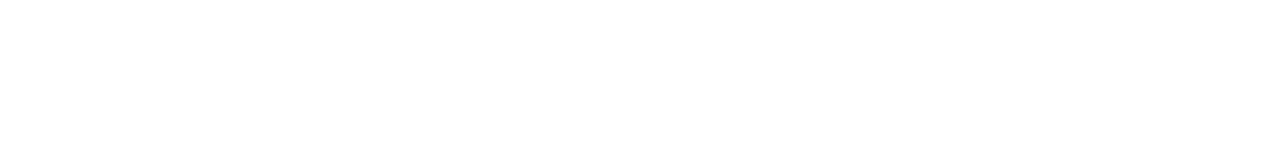
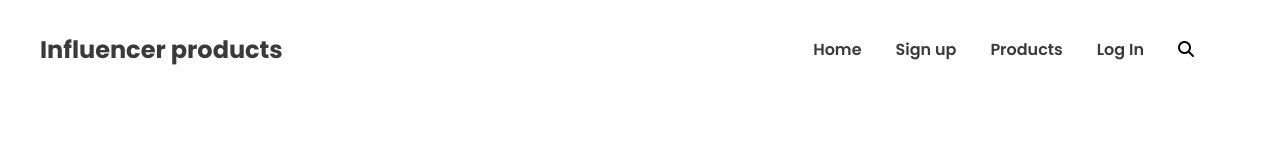
Before and after one commit to kmwalid1/influencer-gear-website, a plain HTML site: page index.html in a window 1280 px wide. Drawn offline with Linux system fonts and the light colour scheme.

Commit message:
nav bar completed

```diff
--- a/index.html
+++ b/index.html
@@ -4,8 +4,26 @@
       <meta charset="UTF-8">
       <meta name="viewport" content="width=device-width, initial-scale=1.0">
       <title>Influencer Website</title>
+      <link rel="stylesheet" href="styles/styles.css">
+
+      <link rel="stylesheet" href="https://cdnjs.cloudflare.com/ajax/libs/font-awesome/6.5.1/css/all.min.css">
+
+
 </head>
-<body>
+<body class="poppins">
+      <header class="container">
+            <nav class="nav-container display-flex">
+                  <h3 class="nav-title">Influencer products</h3>
 
+                  <ul class="nav-links display-flex">
+                        <li class="nav-list"><a class="nav-items" href="">Home</a></li>
+                        <li class="nav-list"><a class="nav-items" href="">Sign up</a></li>
+                        <li class="nav-list"><a class="nav-items" href="">Products</a></li>
+                        <li class="nav-list"><a class="nav-items" href="">Log In</a></li>
+                        <li class="nav-list"><i class="fa-solid fa-magnifying-glass"></i></li>
+                        <li class="nav-list"><i class="fa-light fa-cart-shopping"></i></li>
+                  </ul>
+            </nav>
+      </header>
 </body>
 </html>
--- /dev/null
+++ b/styles/styles.css
@@ -0,0 +1,50 @@
+@import url('https://fonts.googleapis.com/css2?family=Poppins:ital,wght@0,100;0,200;0,300;0,400;0,500;0,600;0,700;0,800;0,900;1,100;1,200;1,300;1,400;1,500;1,600;1,700;1,800;1,900&display=swap');
+
+/* font styles */
+
+.poppins {
+      font-family: "Poppins", sans-serif;
+      /* font-weight: 100; */
+      font-style: normal;
+    }
+
+    /* shared styles */
+
+.container {
+max-width: 1200px;
+margin: 0 auto;
+}
+
+.display-flex {
+      display: flex;
+}
+
+    /* nav styles */
+
+.nav-container{
+      justify-content: space-between;
+}
+
+.nav-title{
+      font-size: 1.5rem;
+      font-weight: 700;
+      color: #3A3A3A;
+}
+
+.nav-links{
+      gap: 34px;
+      text-align: center;
+      align-items: center;
+      justify-content: center;
+}
+
+.nav-list{
+      list-style: none;
+}
+
+.nav-items{
+      text-decoration: none;
+      color: #3A3A3A;
+      font-size: 1rem;
+      font-weight: 600;
+}
```
